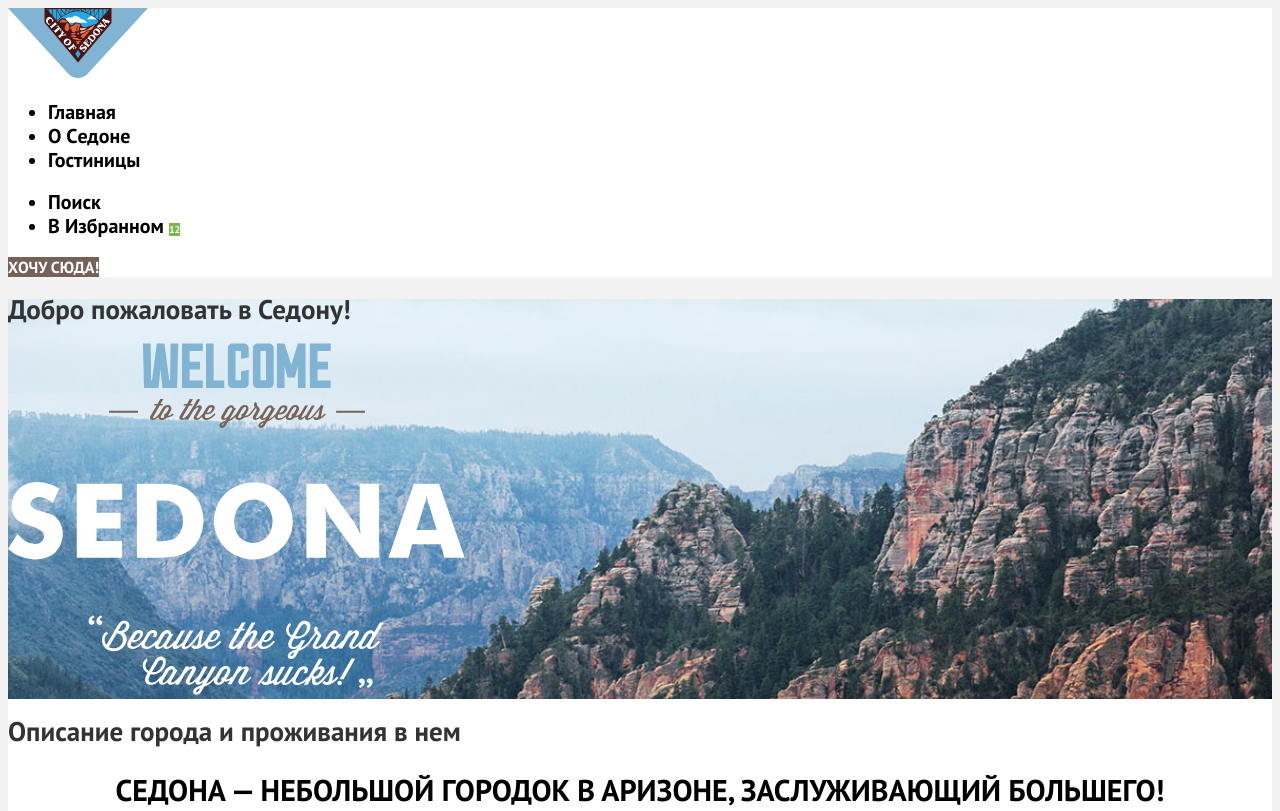
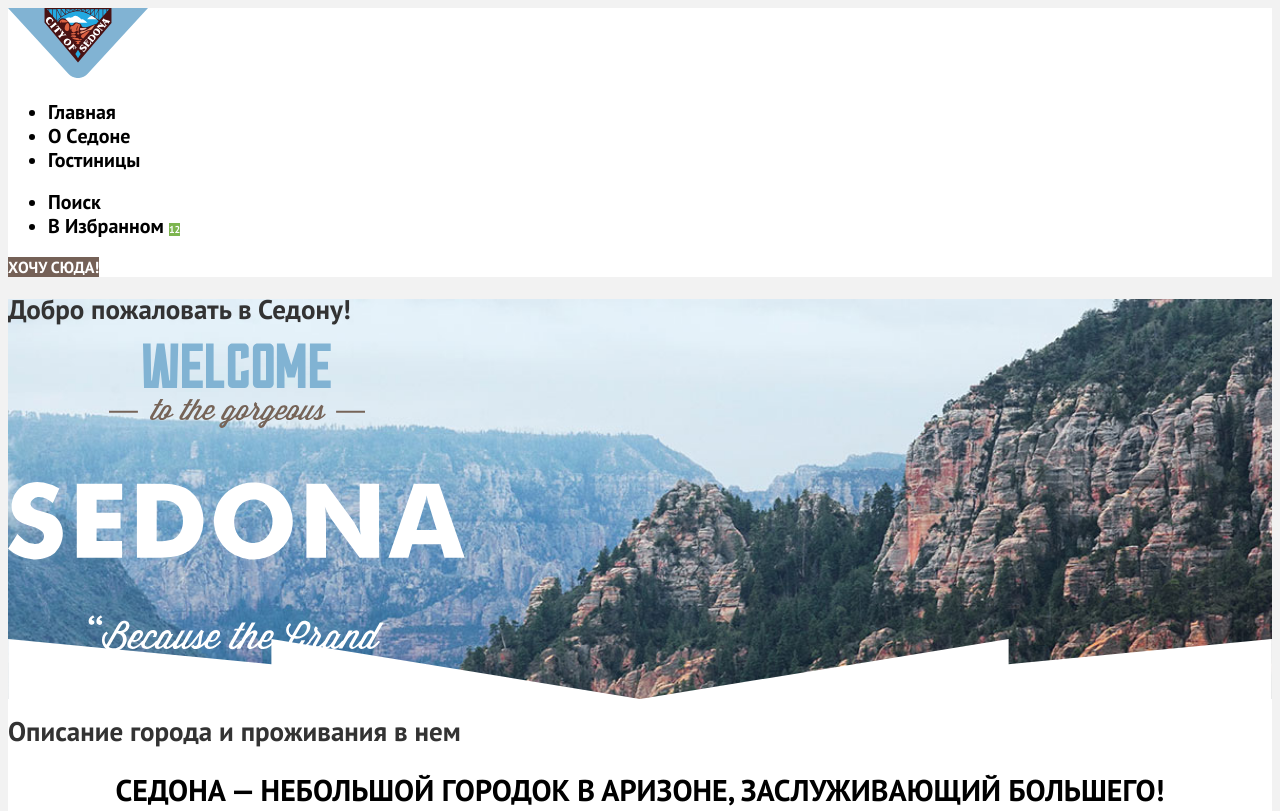
Before and after one commit to Teihden/2257959-sedona-36, a plain HTML site: page index.html in a window 1280 px wide. Shown: the top 811 px of the page. Drawn offline with Linux system fonts and the light colour scheme.

Commit message:
Базовая стилизация всех страниц. Правки №1

```diff
--- a/styles/styles.css
+++ b/styles/styles.css
@@ -87,8 +87,13 @@ body {
 .hero {
   color: #333333;
   background-color: rgba(131, 179, 211, 0.2);
-  background-image: url("../images/backgrounds/hero-banner.jpg");
+  background-image:
+    url("../images/backgrounds/divider.svg"),
+    url("../images/backgrounds/hero-banner.jpg");
   background-size: 100% auto;
+  background-position:
+    center bottom,
+    top left;
   background-repeat: no-repeat;
 }
 
```
